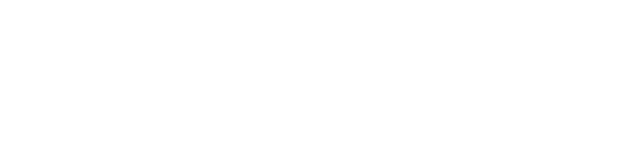
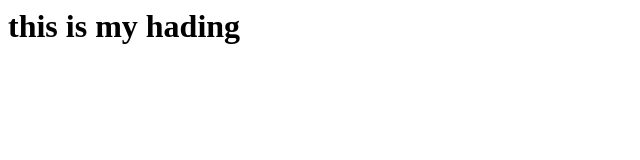
Before and after one commit to ameerdothamza/portfolio, a plain HTML site: page index.html in a window 1280 px wide. Shown: the whole page, without its empty margins (0-640 px from the left). Drawn offline with Linux system fonts and the light colour scheme.

Commit message:
Update index.html

```diff
--- a/index.html
+++ b/index.html
@@ -13,3 +13,6 @@ HINT for TODO 6: You can use the height attribute set to 200 to make the image s
 https://developer.mozilla.org/en-US/docs/Web/HTML/Element/img#attr-height -->
 
 <!-- TODO 7: Add the Contact Me and About Me page links -->
+<body>
+  <h1>this is my hading</h1>
+</body>
```
